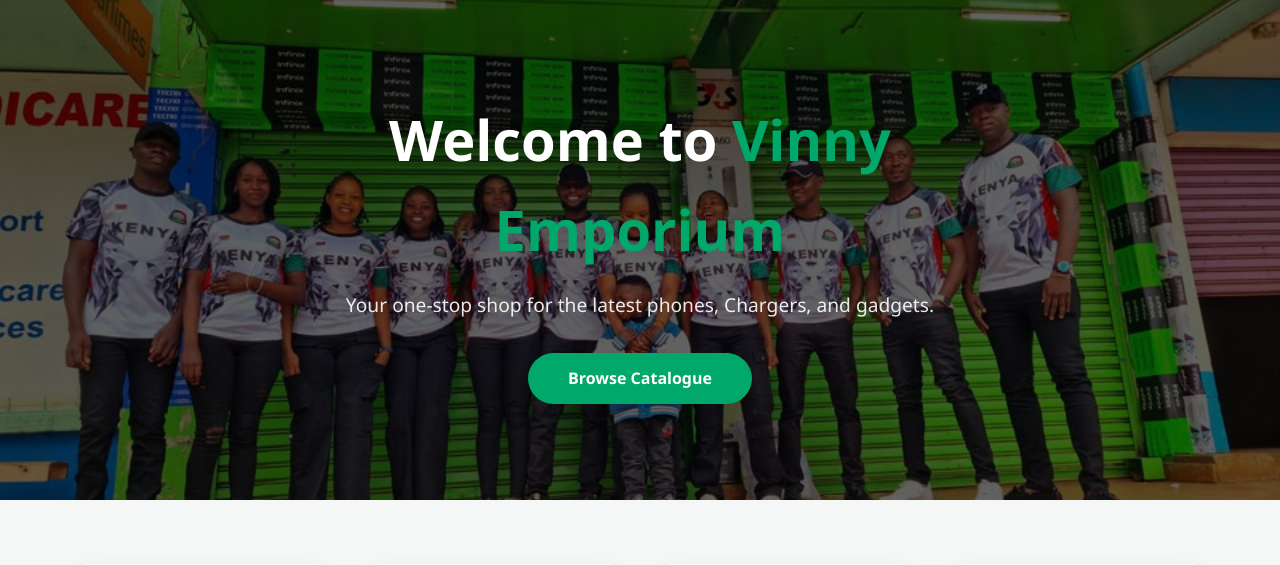
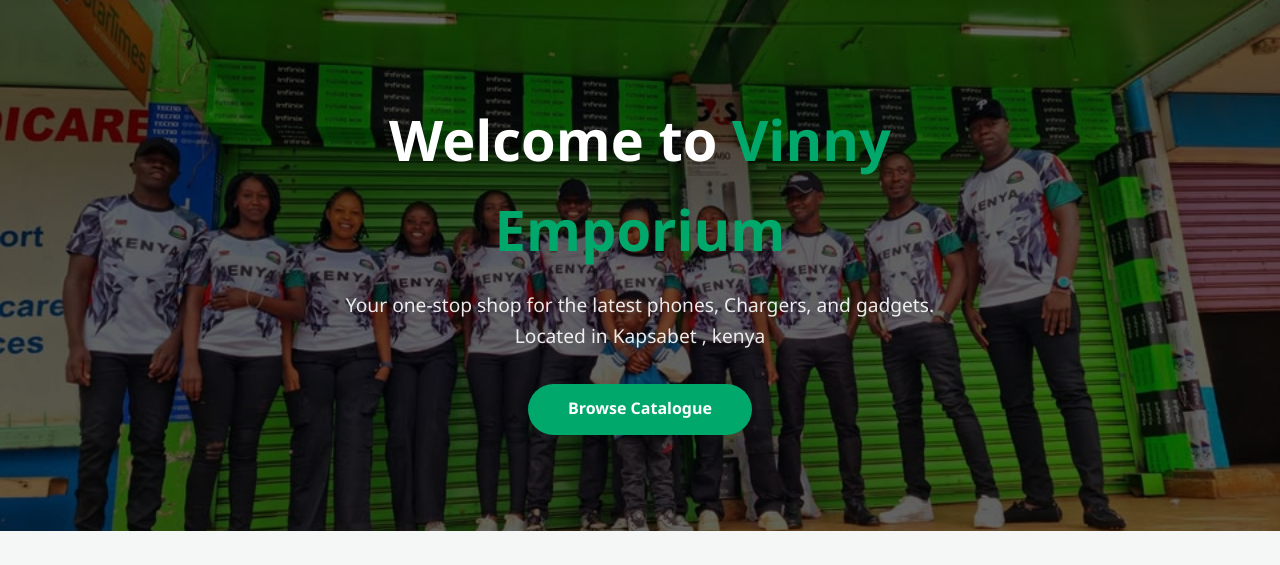
Before and after one commit to Adonis255/vinnyemporium, a Flask app: page / in a window 1280 px wide. Shown: the part 79-644 px from the top of the page. Run offline with Flask 3, Linux system fonts and the light colour scheme.

Commit message:
paragraph

```diff
--- a/templates/index.html
+++ b/templates/index.html
@@ -6,7 +6,7 @@
 
     <div class="hero-content">
         <h1>Welcome to <span class="highlight">Vinny Emporium</span></h1>
-        <p>Your one‑stop shop for the latest phones, Chargers, and gadgets.</p>
+        <p>Your one‑stop shop for the latest phones, Chargers, and gadgets. <br>Located in Kapsabet , kenya</p>
         <a href="/catalogue" class="btn-primary">Browse Catalogue</a>
     </div>
 </section>
```
